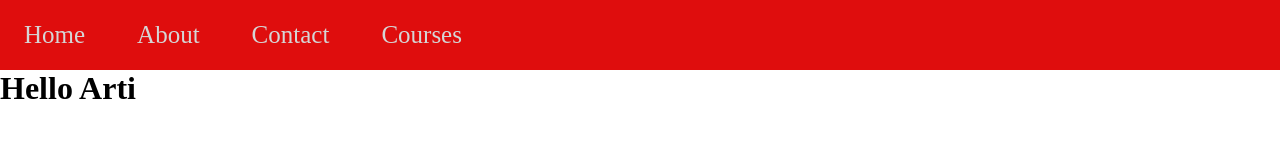
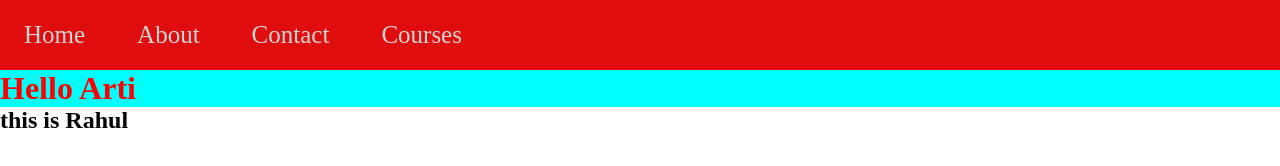
Before and after one commit to AratiShahare/git-practice, a plain HTML site: page index.html in a window 1280 px wide. Drawn offline with Linux system fonts and the light colour scheme.

Commit message:
h2 added

```diff
--- a/css/style.css
+++ b/css/style.css
@@ -26,3 +26,7 @@ ul li a:hover{
     background-color: rgb(235, 41, 232);
     color: black;
 }
+h1{
+    background-color: aqua;
+    color: red;
+}
--- a/index.html
+++ b/index.html
@@ -18,6 +18,9 @@
     </header>
     <div class="content">
         <h1>Hello Arti</h1>
+        <h2>this is Rahul
+
+        </h2>
     </div>
 </body>
 </html>
```
